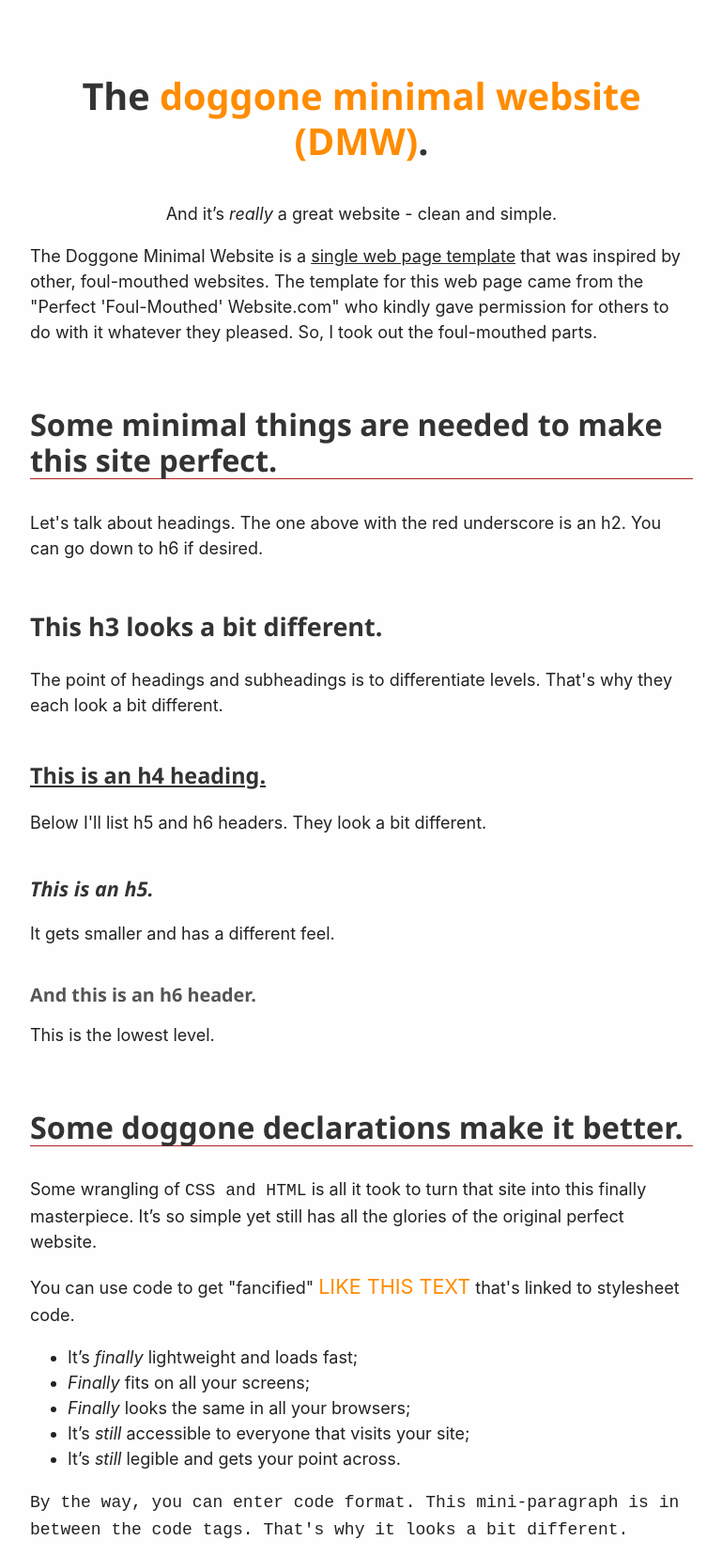
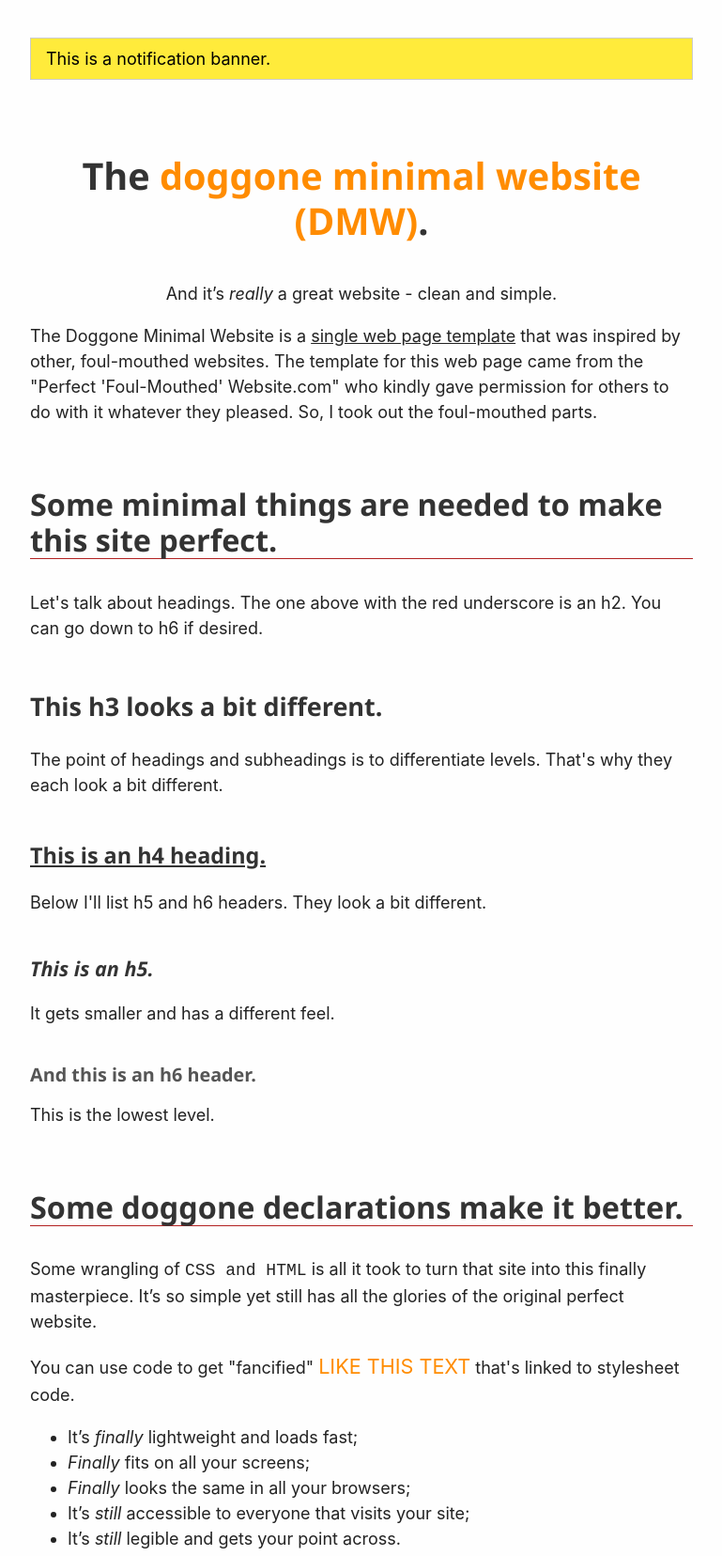
Before and after one commit to crrdlx/crrdlx.github.io, a Jekyll site: the page pages/dmw.html, which Jekyll copies as it is, in a window 1280 px wide, cut to the strip 0-1656 px from the top of the page. Shown: the whole strip at 94% size, without its empty margins (255-1024 px from the left). Built offline with Jekyll 4.4.1, drawn with Linux system fonts in a browser that asks for light colours; some of the changed text lies outside the part shown.

Commit message:
added notification banner up top

```diff
--- a/pages/dmw.html
+++ b/pages/dmw.html
@@ -90,12 +90,19 @@ h6 {
   }
 
   tr:nth-child(even) {
-    background-color: #dddddd;
+    background-color: #eeeeee;
   }
   </style>
+
   </head>
 
 <body>
+<!--Begin top notification banner code-->
+  <div class="w3-bar w3-border w3-yellow">
+    <div class="w3-bar-item">This is a notification banner.</div>
+  </div>
+<!-- End top notification banner code-->
+
 <a name="home_title"></a>
 <h1 id="this-is-the-doggone-minimal-website">The <span style="color:darkorange"> <strong>doggone minimal website</strong> (DMW)</span>.</h1>
 
@@ -131,7 +138,6 @@ h6 {
 <p style="text-align:center"><small>This is a random picture. It's just here, hanging out. But it's probably a very nice picture.</small></p>
 <h2 id="and-guess-what-freaker">And guess what, friend:</h2>
 <p>It’s easy to improve reliability on your site. See below for ways to do this.</p>
-<p style="color:blue;font-size:18px;">For instance, one way is to change the font color or size, like this.</p>
 
 <p>And, you can add internal links, like this: <a href="#internal_links">Internal link to a section.</a></p>
 
@@ -148,20 +154,21 @@ Have you ever listened to a <a href="https://www.youtube.com/watch?v=NP94u7y_KkQ
 <a name="internal_links"></a>
 <h3 id="linkage">Internal links can be set up</h3>
 <p>This is section is hooked up with the internal link at the top of the page.</p>
-<p>To do it, set an "a" anchor link, like the one right here. Then, set a hyperlink somewhere on the page with the # symbol, like at the top of the page.</p>
+<p>To do it, set an "a" anchor link (the place you want to jump to), then, set a hyperlink somewhere else on the page with the # symbol. That way you can jump from the # link to the "a" anchor location. Like this link that jumps to the top of the page: <a href="#home_title">Jump to top of page.</a></p>
 
 <h3 id="typography-matters">Typography matters</h3>
 
 <p><a href="http://smartquotesforsmartpeople.com/">Don’t be dumb with typography</a>. Don’t let improper marks and quotes make their way onto websites because of dumb defaults in applications and CMSs. "These quotations marks are supposed to be curly the way. But they're not." This is a good example of bad typography and something to be fixed on the dmw.html file.
 <p>
 And did you let the browser choose the font? Don’t make someone read text with <em>Times New Roman</em>.</p>
-
+<p style="font-family: Courier, Georgia, 'Times New Roman', Times, serif;">This likely is in a different font (depending on your browser).</p>
 <p>You can <span style="color:mediumvioletred">change the colors too</span>, <span style="color:green">if you want.</span></p>
+<p style="color:blue;font-size:24px;">Another thing is to change the size, like this.</p>
 
 <h2 id="tables-are-great">Tables are clean.</h2>
 First you add some style stuff in the head.../head up top. Then the table.
 <h4>HTML Table</h4>
-<table>
+<table border="0" align="center">
   <tr>
     <th>Company</th>
     <th>Contact</th>
```
